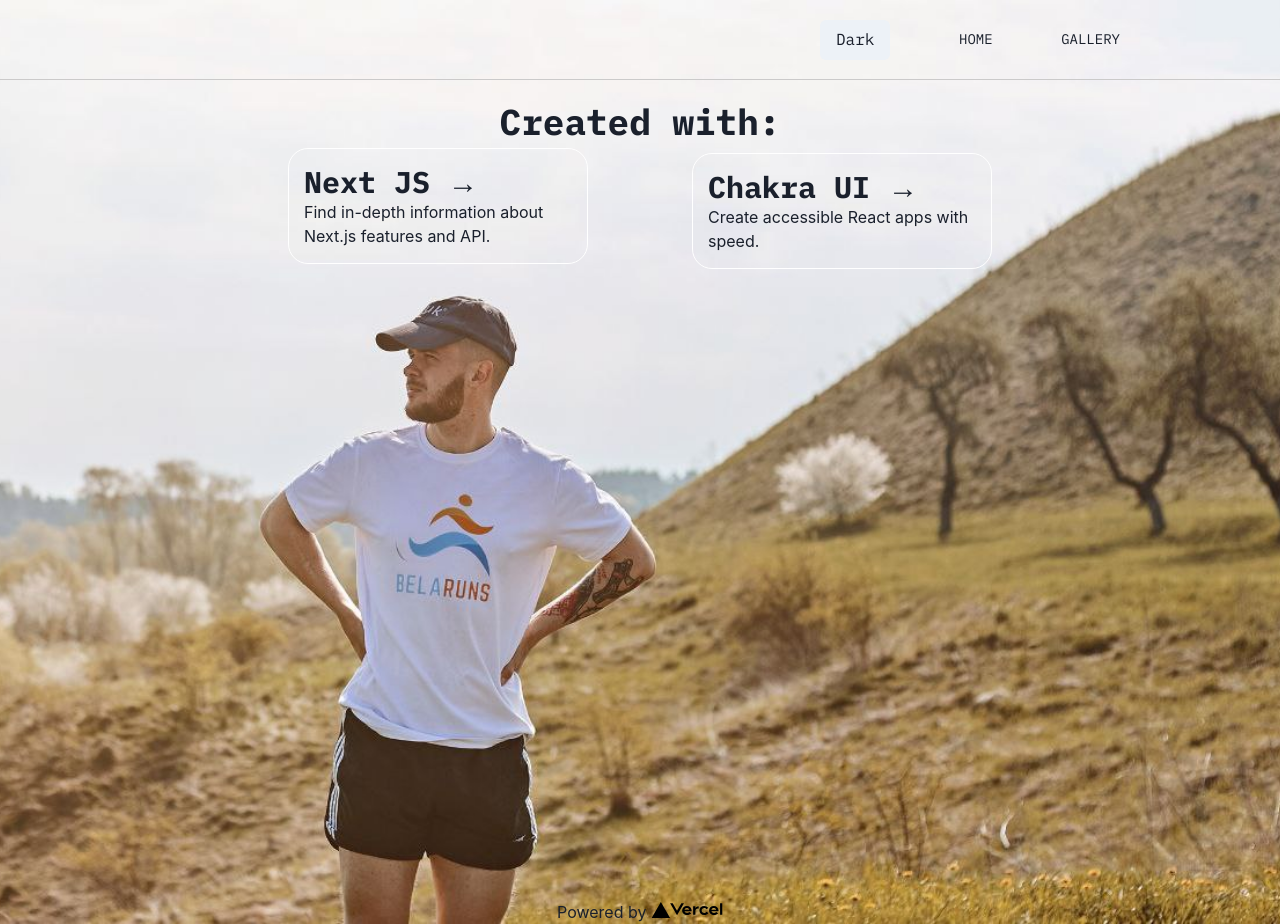
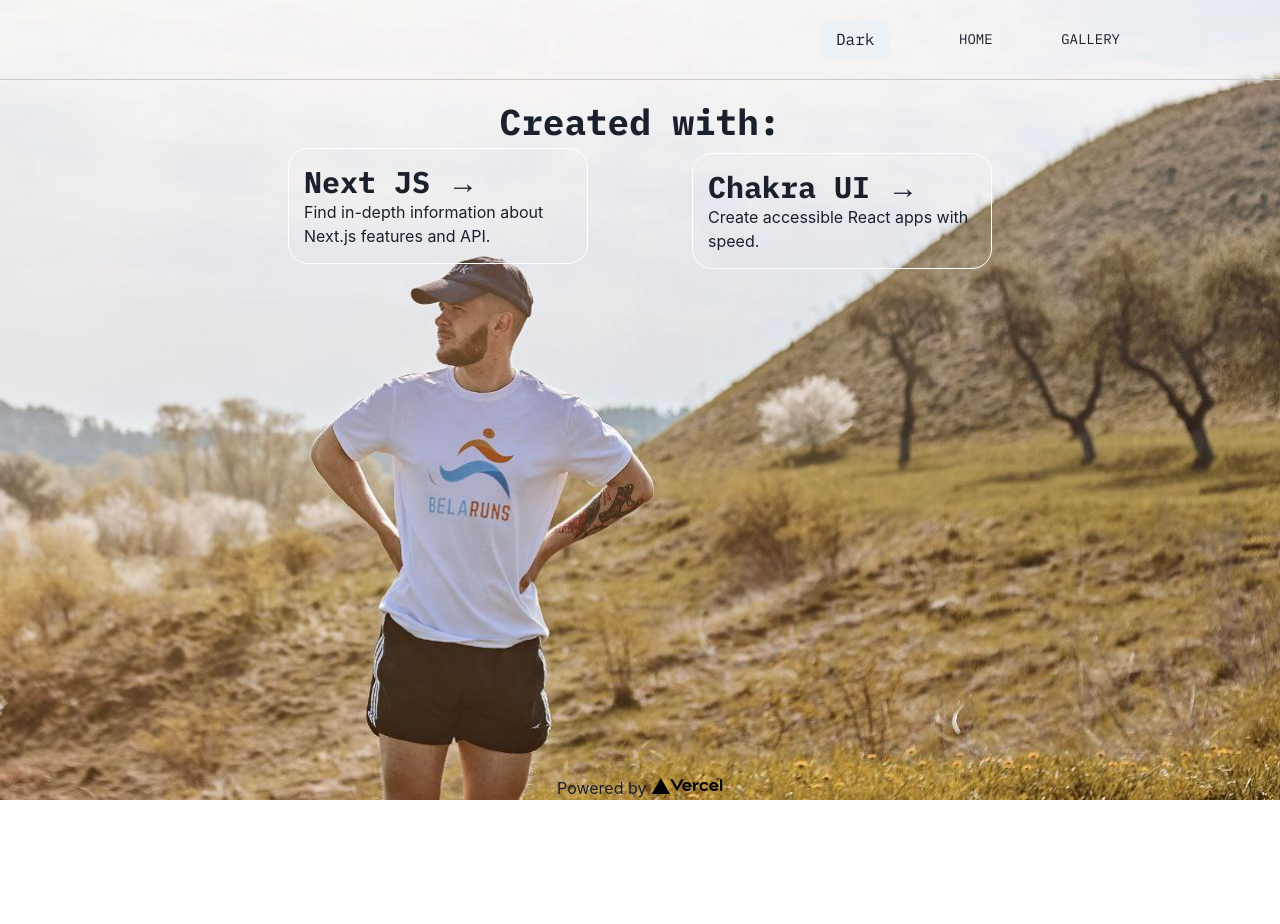
Before and after one commit to IgorAvshtol/blog-next, a Next.js app: page / in a window 1280 px wide. After the commit the page ends 800 px from the top, so only its background shows below. Built offline with nearby package versions, Linux system fonts and the light colour scheme.

Commit message:
fix: update UI;

```diff
--- a/components/layout.tsx
+++ b/components/layout.tsx
@@ -1,6 +1,7 @@
 import { ReactNode } from 'react';
 import { Header } from './header';
 import { Footer } from './footer';
+import { Box, Flex } from '@chakra-ui/react';
 
 interface ILayout {
   children: ReactNode;
@@ -8,10 +9,10 @@ interface ILayout {
 
 export function Layout({children}: ILayout) {
   return (
-      <>
+      <Flex minH='100vh' flexDirection='column'>
         <Header/>
         {children}
         <Footer/>
-      </>
+      </Flex>
   );
 }
--- a/components/main.tsx
+++ b/components/main.tsx
@@ -6,7 +6,7 @@ export function Main() {
 
   return (
       <main>
-        <Flex minH='100vh' mt='20px' flexDirection='column' alignItems='center' flex='auto'>
+        <Flex mt='20px' flexDirection='column' alignItems='center' flex='auto'>
           <Box zIndex={-1}>
             <Image src={colorMode === 'light' ? '/images/main.jpg' : '/images/mainDark.jpg'} alt='main-cover' layout='fill'
                    objectFit='cover' objectPosition='center'/>
--- a/pages/index.tsx
+++ b/pages/index.tsx
@@ -6,12 +6,12 @@ import { Main } from '../components/main';
 
 const Home: NextPage = () => {
   return (
-      <Box minH='100vh' display='flex' flexDirection='column'>
+      <>
         <Head>
           <title>Blog by Igor</title>
         </Head>
         <Main/>
-      </Box>
+      </>
   );
 };
 
```
Also changed, not shown: 1 other file (tests, documents, lock files or other folders).
